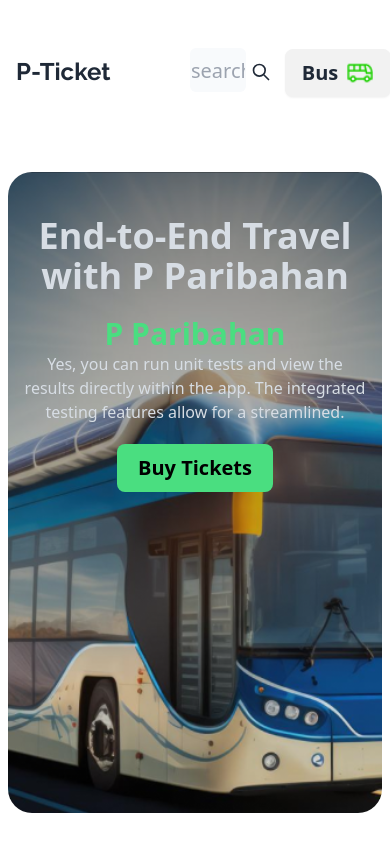
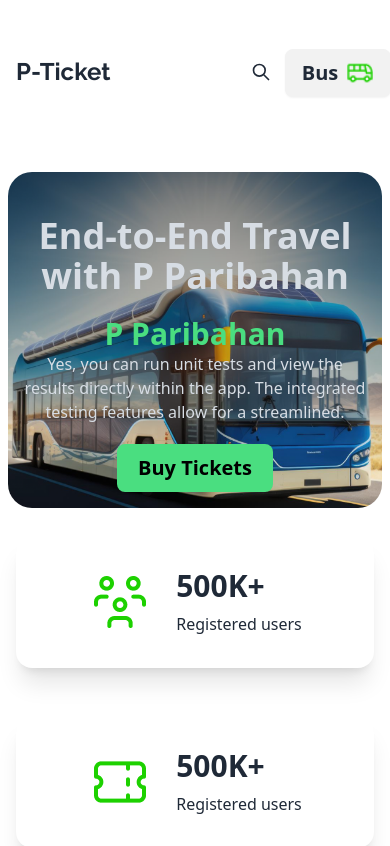
Before and after one commit to Krsnanando-Biplob/p-ticket-of-bus, a plain HTML site: page index.html in a window 390 px wide. Shown: the top 846 px of the page. Drawn offline with nearby package versions, Linux system fonts and the light colour scheme.

Commit message:
responsib code

```diff
--- a/index.html
+++ b/index.html
@@ -29,7 +29,7 @@
                 </div>
                 <div class="navbar-end w-full  gap-4 p-1 lg:gap-11">
                     <div class="navbar-end w-full flex gap-1 ">
-                        <div><input class="lg:w-28 w-14 h-11 text-center text-xl outline-none rounded-md bg-slate-50 btn-ghost" type="text" name="" placeholder="search" id=""></div>
+                        <div><input class="lg:w-28 hidden md:block lg:block xl:block 2xl:block w-14 h-11 text-center text-xl outline-none rounded-md bg-slate-50 btn-ghost" type="text" name="" placeholder="search" id=""></div>
                         <button class=" btn-ghost btn-circle">
                             <svg xmlns="http://www.w3.org/2000/svg" class="h-5 w-5" fill="none" viewBox="0 0 24 24" stroke="currentColor"><path stroke-linecap="round" stroke-linejoin="round" stroke-width="2" d="M21 21l-6-6m2-5a7 7 0 11-14 0 7 7 0 0114 0z" /></svg>
                         </button>
@@ -44,7 +44,7 @@
               </div>
         </section>
         <section class="md:mx-10 p-2 lg:mx-20">
-            <div class="my-5 min-h-[76vh] rounded-3xl bg-cover bg-center" style="background-image: url(./img/banner.png);">
+            <div class="my-5 lg:min-h-[76vh] rounded-3xl bg-cover bg-center" style="background-image: url(./img/banner.png);">
                 <div class="hero-overlay bg-opacity-60"></div>
                 <div class="hero-content text-center text-neutral-content">
                   <div class="max-w-md text-center mt-7">
```
